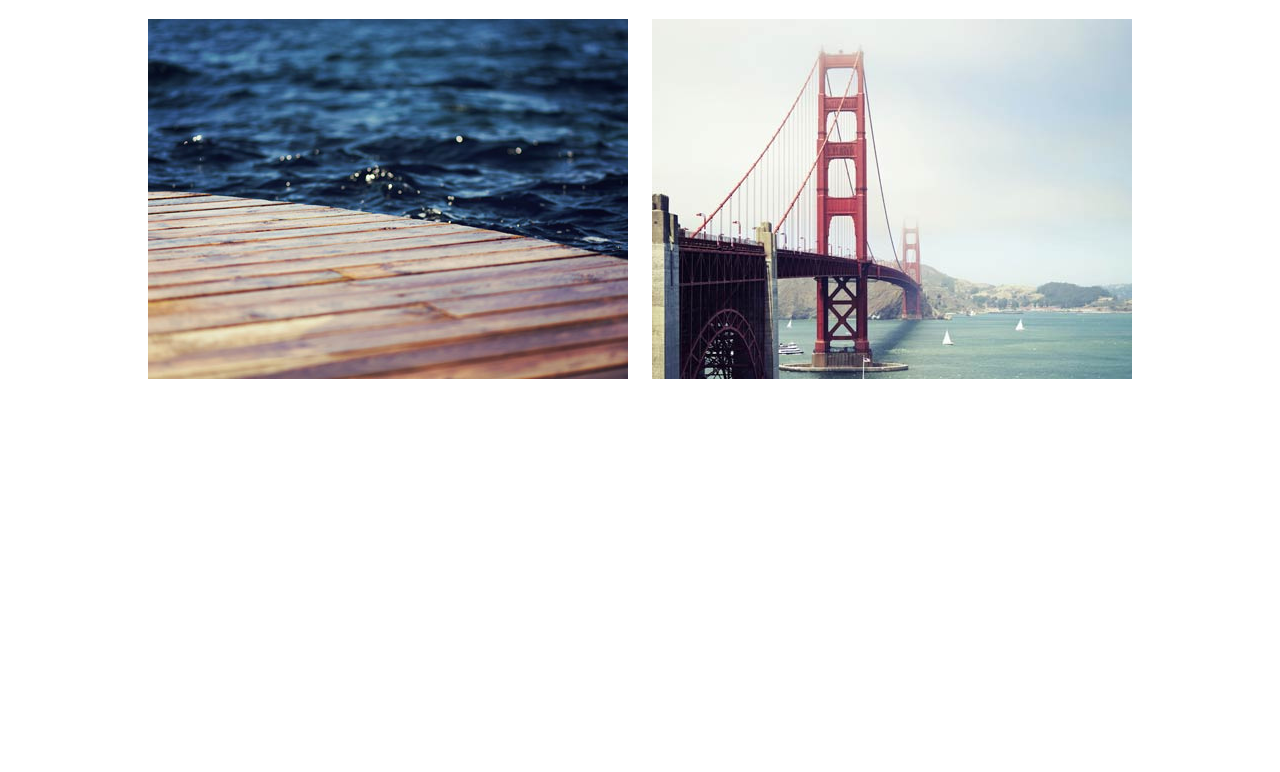
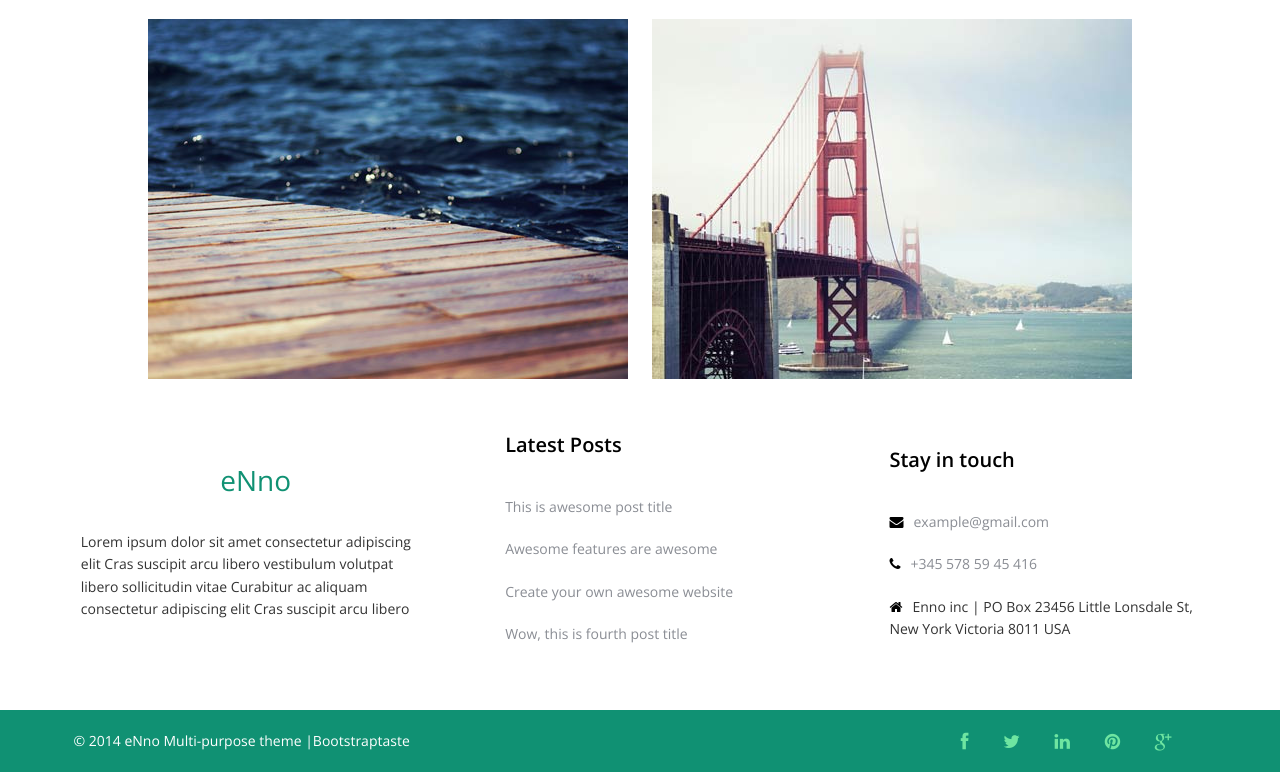
Before and after one commit to RatiboR1978/eNno, a website: page index.html in a window 1280 px wide. Shown: the part 1725-2497 px from the top of the page. Before the commit the page ends 2191 px from the top, so only its background shows below. Drawn offline with nearby package versions, Linux system fonts and the light colour scheme.

Commit message:
Сделал contacts и footer

```diff
--- a/index.html
+++ b/index.html
@@ -107,8 +107,50 @@
          </div>
      </div>
  </section>
- <section class="contacts"></section>
- <footer class="footer"></footer>
+ <section class="contacts">
+     <div class="container">
+         <div class="contacts__wrap">
+             <div class="contacts__item">
+                 <a href="#"><h3 class="contacts__title-first">eNno</h3></a>
+                 <p>Lorem ipsum dolor sit amet consectetur adipiscing elit Cras suscipit arcu libero vestibulum volutpat libero sollicitudin vitae Curabitur ac aliquam consectetur adipiscing elit Cras suscipit arcu libero</p>
+             </div>
+             <div class="contacts__item">
+                 <h3 class="contacts__title">Latest Posts</h3>
+                 <ul>
+                     <li><a href="#">This is awesome post title</a></li>
+                     <li><a href="#">Awesome features are awesome</a></li>
+                     <li><a href="#">Create your own awesome website</a></li>
+                     <li><a href="#">Wow, this is fourth post title</a></li>
+                 </ul>
+             </div>
+             <div class="contacts__item">
+                 <h3 class="contacts__title">Stay in touch</h3>
+                 <ul>
+                     <li><a href="#"><i class="fa fa-envelope black"></i>example@gmail.com</a></li>
+                     <li><a href="#"><i class="fa fa-phone black"></i>+345 578 59 45 416</a></li>
+                     <li><i class="fa fa-home black"></i>Enno inc | PO Box 23456 Little Lonsdale St, New York
+                         Victoria 8011 USA</li>
+                 </ul>
+             </div>
+         </div>
+     </div>
+ </section>
+ <footer class="footer">
+     <div class="container">
+         <div class="footer__wrap">
+             <div class="footer__copyright"><p class="footer__text">© 2014 eNno Multi-purpose theme |</p><a href="#">Bootstraptaste</a></div>
+             <div>
+                 <ul class="footer__social">
+                     <li><a href="#"><i class="fa fa-facebook fa-1x"></i></a></li>
+                     <li><a href="#"><i class="fa fa-twitter fa-1x"></i></a></li>
+                     <li><a href="#"><i class="fa fa-linkedin fa-1x"></i></a></li>
+                     <li><a href="#"><i class="fa fa-pinterest fa-1x"></i></a></li>
+                     <li><a href="#"><i class="fa fa-google-plus fa-1x"></i></a></li>
+                 </ul>
+             </div>
+         </div>
+     </div>
+ </footer>
   <script src="js/libs.min.js"></script>
   <script src="js/common.js"></script>
 </body>
--- a/sass/blocks/contacts.scss
+++ b/sass/blocks/contacts.scss
@@ -0,0 +1,70 @@
+.contacts {
+  position: relative;
+  z-index: 10;
+}
+
+.contacts__wrap {
+  display: flex;
+  justify-content: space-around;
+  flex-direction: column;
+  align-items: center;
+  @media (min-width: 820px) {
+    flex-direction: row;
+  }
+}
+
+.contacts__item {
+  width: 90%;
+  padding-left: 15px;
+  padding-right: 15px;
+  text-align: center;
+  ul {
+    padding-left: 0;
+    @media (min-width: 820px) {
+      padding-left: 40px;
+    }
+  }
+  ul li {
+    list-style: none;
+  }
+  ul li a {
+    font-size: 14px;
+    color: #8a8d94;
+    font-weight: 300;
+    padding-bottom: 10px;
+    margin-bottom: 10px;
+    display: block;
+  }
+  ul li a:hover {
+    color: #109173;
+  }
+  @media (min-width: 820px) {
+    width: 30.3333%;
+    text-align: left;
+  }
+}
+
+.contacts__title-first {
+  text-align: center;
+  margin-top: 40px;
+  margin-bottom: 40px;
+  color: #109173;
+  font-size: 2em;
+  font-weight: 500;
+}
+
+.contacts__title {
+  font-size: 20px;
+  color: #000;
+  font-weight: 600;
+  margin-top: 40px;
+  margin-bottom: 40px;
+  @media (min-width: 820px) {
+    margin-left: 40px;
+  }
+}
+
+.black {
+  color: black;
+  margin-right: 10px;
+}
--- a/sass/blocks/footer.scss
+++ b/sass/blocks/footer.scss
@@ -0,0 +1,54 @@
+.footer {
+  margin-top: 40px;
+  background: #109173;
+  padding: 20px 0;
+  position: relative;
+}
+
+.footer__wrap {
+  display: flex;
+  justify-content: space-between;
+  flex-direction: column;
+  align-items: center;
+  padding-left: 10px;
+  padding-right: 10px;
+  @media (min-width: 650px) {
+    flex-direction: row;
+  }
+}
+
+.footer__text {
+  float: left;
+  margin: 0;
+}
+
+.footer__copyright {
+  color: #fff;
+  a {
+    color: #fff;
+  }
+  a:hover {
+    text-decoration: underline;
+    color: #36CBD4;
+  }
+}
+
+.footer__social {
+  list-style: none;
+  margin-top: 0;
+  margin-bottom: 0;
+  float: right;
+  font-size: 18px;
+  margin-right: 20px;
+  li {
+    display: inline;
+    margin: 0 15px;
+    color: #6EE5A1;
+    a {
+      color: #6EE5A1;
+    }
+    a:hover {
+      color: #36CBD4;
+    }
+  }
+}
```
Also changed, not shown: css/style.css, css/style.min.css.
